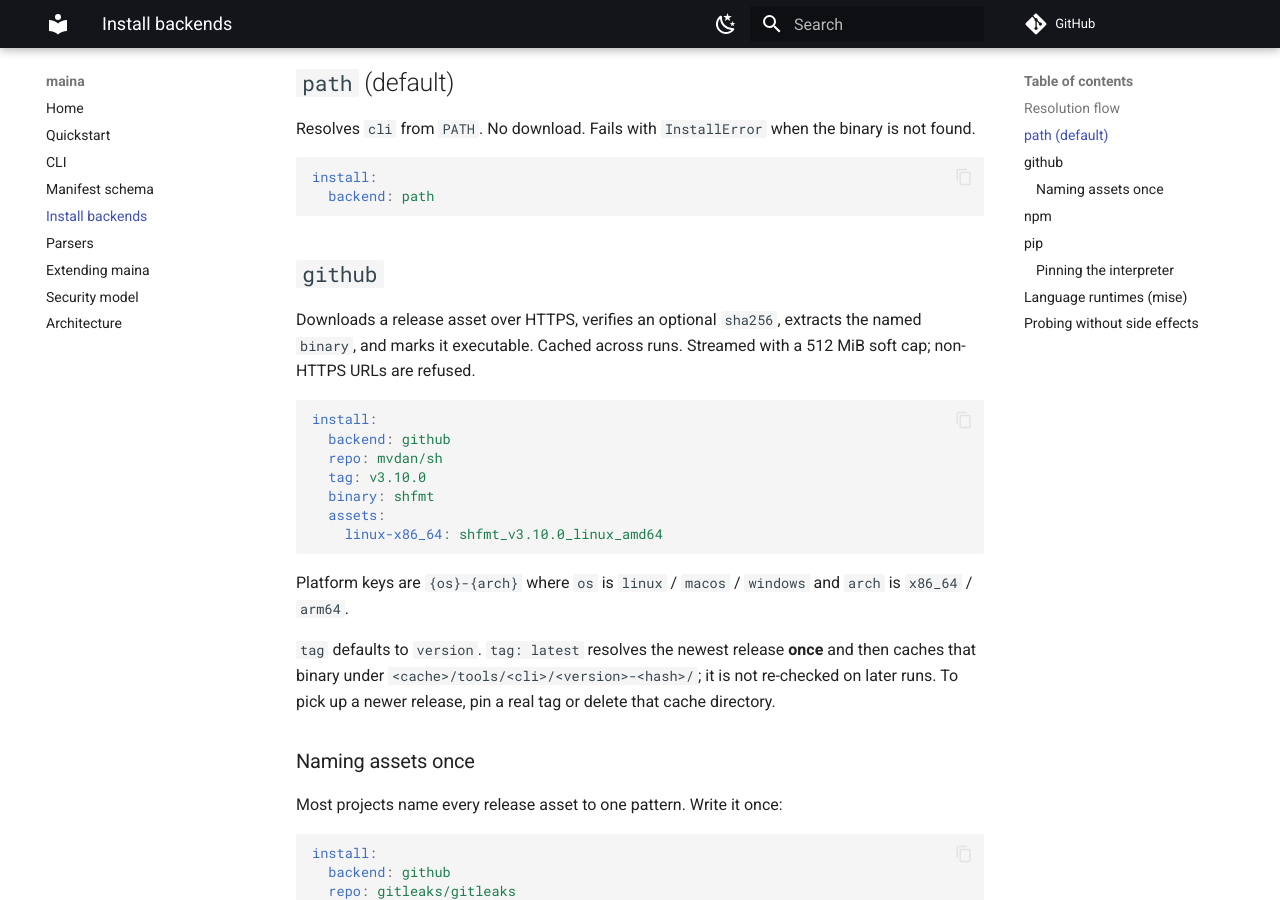
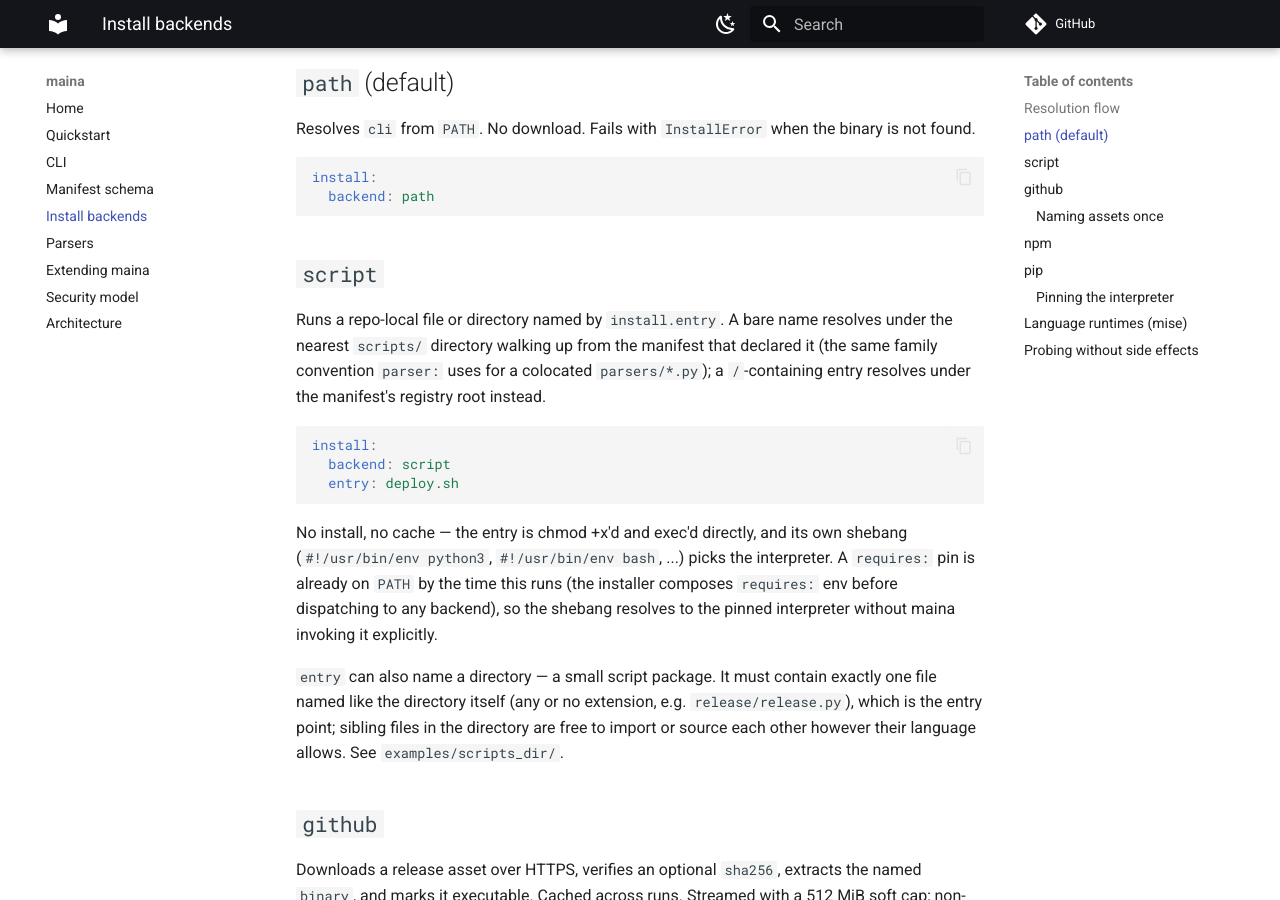
Before and after one commit to inquilabee/maina, an MkDocs documentation site: the page built from docs/user/backends.md, in a window 1280 px wide and 900 px high, scrolled down 558 px. Built offline with MkDocs 1.6.1 and Material for MkDocs 9.7.7, drawn with Linux system fonts in a browser that asks for light colours; comment, search, counter and statistics services are not loaded; some of the changed text lies outside the part shown.

Commit message:
Add examples/scripts_dir/ worked example for the script backend
One single-file shell script (deploy.sh, chmod +x + exec via shebang) and
one script package (release/ containing release.py + a sibling helper.py it
loads via importlib.util rather than a sys.path.insert + bare import, so
deptry does not mistake the sibling module for a missing third-party
dependency) registered under tools/scripts/, both resolved via the bare-name
family convention and run through the MainaApp API from the earlier
register()-returns-an-app commit rather than the older
Tool(..., runtime=rt) shape.

Documents the new backend in docs/user/backends.md (own section, backend
count corrected 3 -> 5) and docs/user/manifests.md's install: field table,
and points to the example from README.md alongside the existing
parsers_dirs/ and catalog/ pointers.

The repo's .gitignore has a blanket `scripts/` rule for its own local
dev-script directory, which also matched the example's family-dir scripts/
subdirectory by name; carved an exception back out for this one path rather
than renaming the convention.

Co-Authored-By: Claude Sonnet 5 <noreply@anthropic.com>

````diff
--- a/docs/user/backends.md
+++ b/docs/user/backends.md
@@ -1,8 +1,8 @@
 # Install backends
 
 An install backend turns a manifest's `install:` block into an executable path
-plus a process environment. maina ships three; you can
-[register your own](extending.md#custom-install-backends).
+plus a process environment. maina ships five (`path`, `github`, `npm`, `pip`,
+`script`); you can [register your own](extending.md#custom-install-backends).
 
 ## Resolution flow
 
@@ -27,6 +27,33 @@ binary is not found.
 install:
   backend: path
 ```
+
+## `script`
+
+Runs a repo-local file or directory named by `install.entry`. A bare name
+resolves under the nearest `scripts/` directory walking up from the manifest
+that declared it (the same family convention `parser:` uses for a colocated
+`parsers/*.py`); a `/`-containing entry resolves under the manifest's
+registry root instead.
+
+```yaml
+install:
+  backend: script
+  entry: deploy.sh
+```
+
+No install, no cache — the entry is chmod +x'd and exec'd directly, and its
+own shebang (`#!/usr/bin/env python3`, `#!/usr/bin/env bash`, ...) picks the
+interpreter. A `requires:` pin is already on `PATH` by the time this runs
+(the installer composes `requires:` env before dispatching to any backend),
+so the shebang resolves to the pinned interpreter without maina invoking it
+explicitly.
+
+`entry` can also name a directory — a small script package. It must contain
+exactly one file named like the directory itself (any or no extension, e.g.
+`release/release.py`), which is the entry point; sibling files in the
+directory are free to import or source each other however their language
+allows. See `examples/scripts_dir/`.
 
 ## `github`
 
````
Also changed, not shown: README.md (+7 -3 lines), docs/user/manifests.md (+2 -1 lines), examples/scripts_dir/README.md (added, +42 -0 lines), 7 other files.
